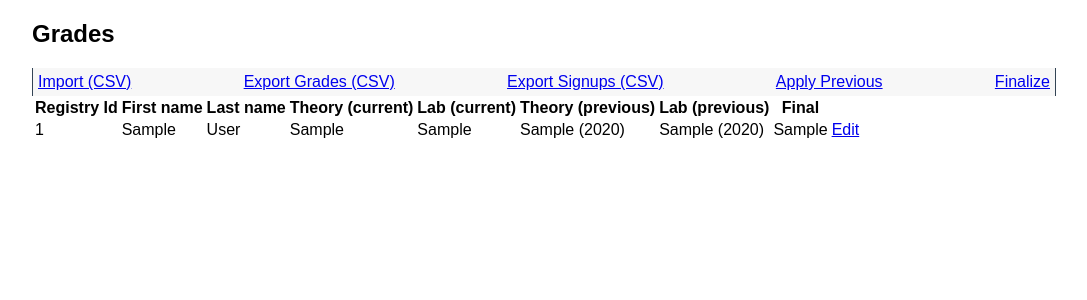
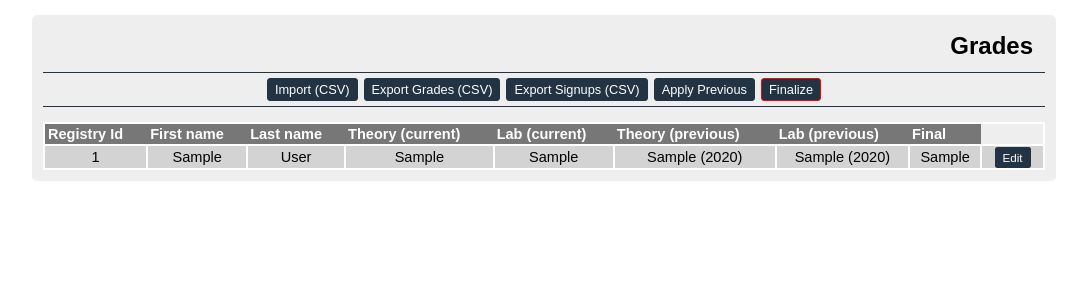
Before and after one commit to dim-tsoukalas/school-api, a Django app: template src/classes/templates/classes_grades.html in a window 1280 px wide. Shown: the part 95-395 px from the top of the page, without its empty margins (96-1183 px from the left). Run offline with Django 3.2, Linux system fonts and the light colour scheme; the template is opened without the code that fills it: most values are stand-ins (such as "Sample title", 1, 10 or a date in 2020); some libraries are stand-ins or nearby versions.

Commit message:
Used the new CSS rules. Made added a button to show locked status and unlock the signup when clicked.

```diff
--- a/src/classes/templates/classes_grades.html
+++ b/src/classes/templates/classes_grades.html
@@ -12,38 +12,38 @@
   </div>
 </div>
 
-<div class="basic-box-container">
+<div class="main-container">
   <h2>Grades</h2>
 
-  <div class="entity-box-menu">
-    <a id="import-csv-a"
+  <div class="main-container-menu">
+    <a id="import-csv-a" class="filled-btn"
        href="/departments/{{dept.id}}/classes/{{class.public_id}}
 /teaching/{{teaching.id}}/grades/upload">
       Import (CSV)
     </a>
-    <a id="export-grades-csv-a"
+    <a id="export-grades-csv-a" class="filled-btn"
        href="/departments/{{dept.id}}/classes/{{class.public_id}}
 /teaching/{{teaching.id}}/export/grades">
       Export Grades (CSV)
     </a>
-    <a id="export-signups-csv-a"
+    <a id="export-signups-csv-a" class="filled-btn"
        href="/departments/{{dept.id}}/classes/{{class.public_id}}
 /teaching/{{teaching.id}}/export/signups">
       Export Signups (CSV)
     </a>
-    <a id="apply-old-grades-a"
+    <a id="apply-old-grades-a" class="filled-btn"
        href="/departments/{{dept.id}}/classes/{{class.public_id}}
 /teaching/{{teaching.id}}/grades/apply_previous">
       Apply Previous
     </a>
-    <a id="finalize-grades-a"
+    <a id="finalize-grades-a" class="filled-btn danger-btn-mask"
        href="/departments/{{dept.id}}/classes/{{class.public_id}}
 /teaching/{{teaching.id}}/grades/finalize">
       Finalize
     </a>
   </div>
 
-  <table>
+  <table class="base-table">
     <thead>
       <th>Registry Id</th>
       <th>First name</th>
@@ -54,6 +54,7 @@
       <th>Lab (previous)</th>
       <th>Final</th>
     </thead>
+
     <tbody>
       {% for i in signups %}
       <tr>
@@ -65,8 +66,19 @@
         <td>{{ i.theory_prev_grade }} ({{i.theory_prev_year}})</td>
         <td>{{ i.lab_prev_grade }} ({{i.lab_prev_year}})</td>
         <td>{{ i.final_mark }}</td>
+        {% if i.locked %}
         <td>
-          <a class="grade-update-a"
+          <form class="grade-unlock-form" method="post"
+                action="/departments/{{dept.id}}/classes/{{class.public_id}}
+/teaching/{{teaching.id}}/grades/{{i.id}}/unlock">
+            {% csrf_token %}
+            <input type="submit" class="border-btn"
+                   title="Unlock" value="&#128274">
+          </form>
+        </td>
+        {% endif %}
+        <td>
+          <a class="grade-update-a filled-btn"
              href="/departments/{{dept.id}}/classes/{{class.public_id}}
 /teaching/{{teaching.id}}/grades/{{i.id}}/update">
             Edit
```
